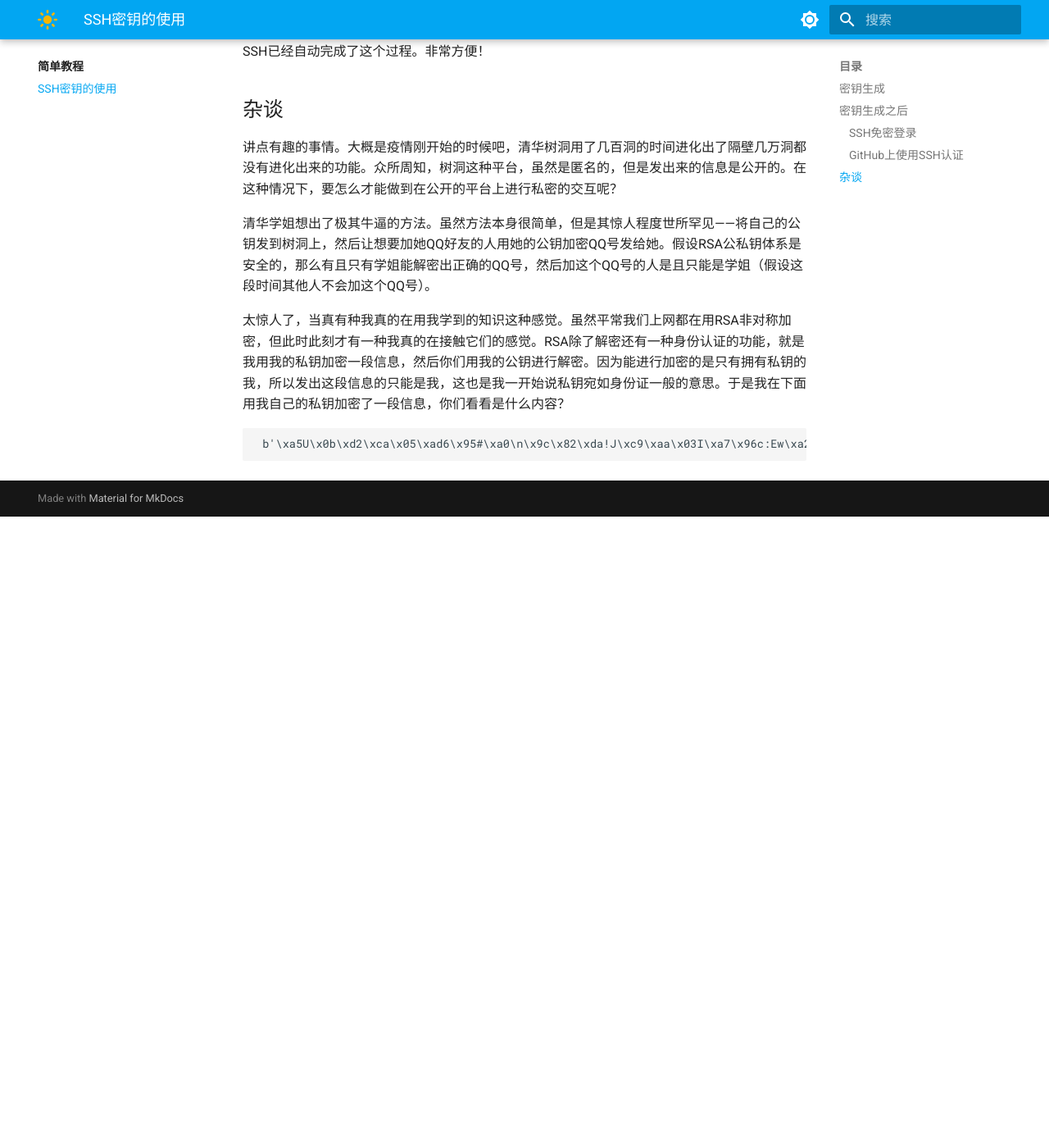
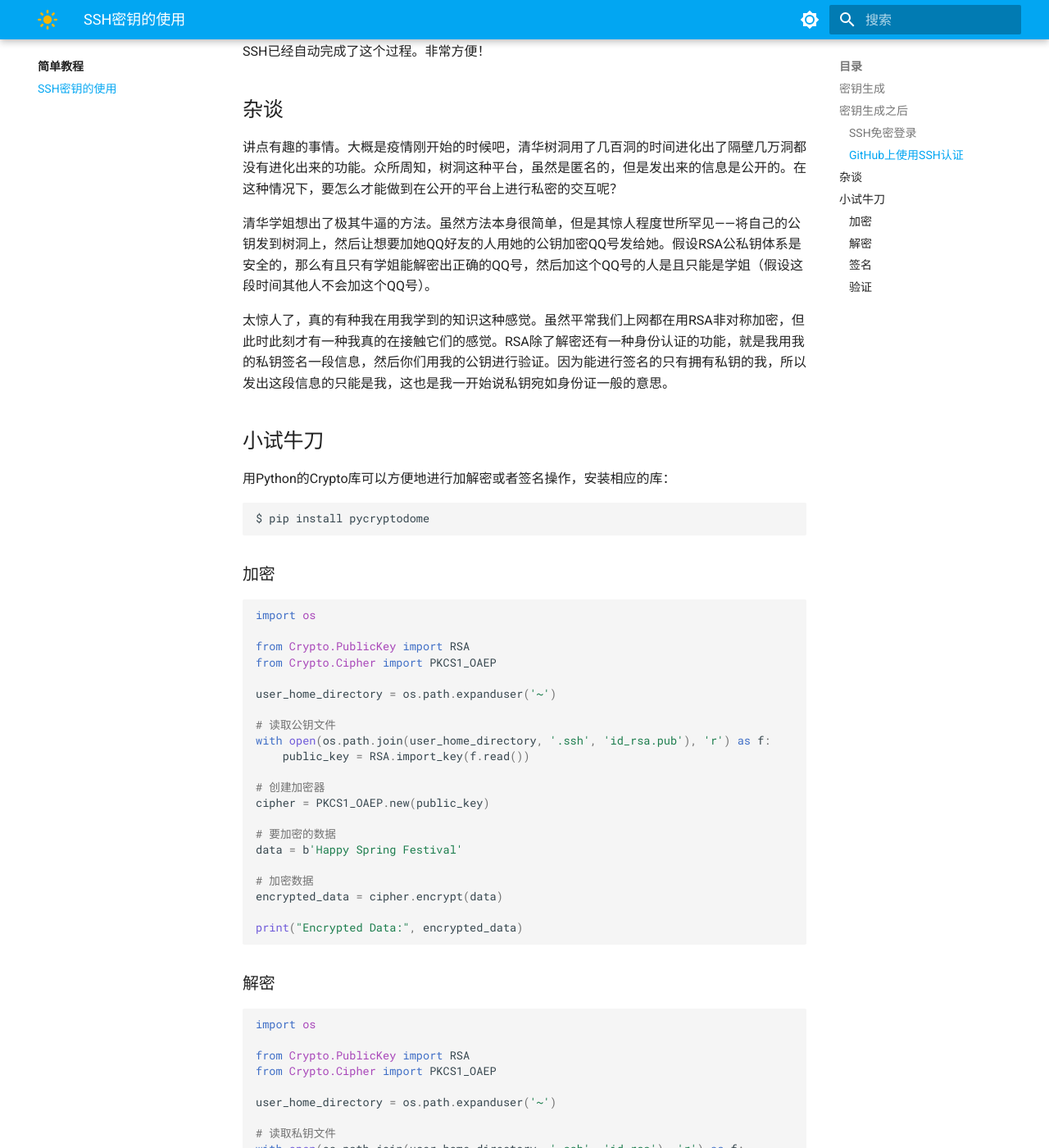
Before and after one commit to liuyihao18/starry, an MkDocs documentation site: the page built from docs/tutorials/ssh_keys.md, in a window 1280 px wide and 1400 px high, scrolled down 1345 px. Shown: the whole window at 82% size. Built offline with MkDocs 1.6.1 and Material for MkDocs 9.7.7, drawn with Linux system fonts in a browser that asks for light colours; before the commit the page ends 1975 px from its top, so only the background shows below that; some of the changed text lies outside the part shown.

Commit message:
update 20240216

````diff
--- a/docs/tutorials/ssh_keys.md
+++ b/docs/tutorials/ssh_keys.md
@@ -30,14 +30,14 @@ $ ssh user@ip
 
 然后被要求输入密码。如果只是偶尔使用还行，但是如果多次使用或者同时开多个终端，那么就会稍显麻烦。为了解决这个问题，我们仅需要把自己的公钥复制到服务器目录`~/.ssh/`下的文件`authorized_keys`文件中即可，于是我们便可以直接免密登录服务器啦！
 
-> 记得重启SSH服务，然后是有些服务器可能需要进一步设置，这就不在本教程的指导范围内了
+> 记得重启SSH服务，然后有些服务器可能需要进一步设置，这就不在本教程的指导范围内咯
 
 ### GitHub上使用SSH认证
 
 还在因为GitHub上HTTPS下载/克隆仓库的速度而绝望吗？那么请务必使用SSH方法。GitHub由于国内不可告人的限制而几乎无法使用了，于是中国程序员成了最会保护自己隐私的人。虽然设置代理也可以加速HTTPS，但是不如直接使用SSH绕过去更方便。
 
 方法很简单，把自己的公钥复制到GitHub上相应的设置中即可。点击`Settings`，然后找到`SSH and GPG keys`，进去点击`New SSH Keys`，起个自己能认出来是哪个设备的名字，把公钥复制进去，大功告成。
-你可以把自己的设备都这样子添加进去。
+你可以把自己的设备都像这样添加进去。
 
 使用SSH还有个特别好的地方就是你再也不需要在`push`私有仓库时输入用户名和密码了，因为SSH已经自动完成了这个过程。非常方便！
 
@@ -47,8 +47,133 @@ $ ssh user@ip
 
 清华学姐想出了极其牛逼的方法。虽然方法本身很简单，但是其惊人程度世所罕见——将自己的公钥发到树洞上，然后让想要加她QQ好友的人用她的公钥加密QQ号发给她。假设RSA公私钥体系是安全的，那么有且只有学姐能解密出正确的QQ号，然后加这个QQ号的人是且只能是学姐（假设这段时间其他人不会加这个QQ号）。
 
-太惊人了，当真有种我真的在用我学到的知识这种感觉。虽然平常我们上网都在用RSA非对称加密，但此时此刻才有一种我真的在接触它们的感觉。RSA除了解密还有一种身份认证的功能，就是我用我的私钥加密一段信息，然后你们用我的公钥进行解密。因为能进行加密的是只有拥有私钥的我，所以发出这段信息的只能是我，这也是我一开始说私钥宛如身份证一般的意思。于是我在下面用我自己的私钥加密了一段信息，你们看看是什么内容？
+太惊人了，真的有种我在用我学到的知识这种感觉。虽然平常我们上网都在用RSA非对称加密，但此时此刻才有一种我真的在接触它们的感觉。RSA除了解密还有一种身份认证的功能，就是我用我的私钥签名一段信息，然后你们用我的公钥进行验证。因为能进行签名的只有拥有私钥的我，所以发出这段信息的只能是我，这也是我一开始说私钥宛如身份证一般的意思。
 
-```text
- b'\xa5U\x0b\xd2\xca\x05\xad6\x95#\xa0\n\x9c\x82\xda!J\xc9\xaa\x03I\xa7\x96c:Ew\xa2\xf4\x01\x95\xd4A\xac\xf0{TO\x19\x80vg\x9d\x1e\xeb\x84\xb3\xa5\x06\x9fSD\x9a\xd1\xeb\xb1q\x1e\x86\xa0\xa3\xb7\xa0\x82!-\xcca\xcd\xa9\x8d/\xf1\x1d\xab\xe2\xdb}\xe2\x08\xb4\\\xb4>/v\x9e\xae\xb2\xca\xc6\xff*a\xfb\xb4\xf9IOF\xa5\r\xd0(\xebS\x97\x86\x15;i\xac\x0b{1C\xf4\x01\x9b\x96Aa/\xbe\xbb\x91<\xd9\x10b\x0b\x0c\x18\x91\xb6\xf9\x18\x9c\xe4\xd3\x04.$\x19\xc2\xaf\x11\xc5\x13\xd7\xb8\xdaK\xec\xbf\xf2\xdb\xb3w\x1a\xe2\xa6\x1e\x16\x1c\xdc\x94\x0b!\xe2\xf3\xbae\x03\x84-*5\xa4\x99\x1b\xbdq\xa5N\x948-&,h<\xaf\xc34\xc7T\x84\xe7h\xc0{\x97\x07\x81\xdb\xfe\x9e&\xaf\xed\xca_g\xb9)\xe5\x14\xc3\xa2\x82u\xf9\r\xa8\x0e#\xfcA\xee+\xdf%\xa7\xc4z\xbc\x11\x01\xea\x14\xc5v\xf6\xb7\xca+Y\x16\xe8\xd9B*\xe02\'\xdc\xbbyaPc\xed\x04\xb0"\xe0\xeb?*\xaf\x8b\x0b\xa0\xca&T \x9c\x07\xae\x1ea\xc1\xe1KvbK]l\xb1\x97\x018\xd5\x03C-1Z\xe4\x8fMm\x96b\x8e\xaa\x87\\\\\xcat\xf0\xfcnn\x1f<\x02\x88~^4\xd1\xa3\xd1\x85\xa5h\xed\xd7\xb1\x91\x82\x08{\x83=\xb3L\xfc\xc6Uw)\x87\xb1,\x0b\xf0\xe3@\xc7K\x0cd\x82A\xb1\xe5\xcc\xb8\xfd<\x7f$c\x02y:\x15\xfaX{\x93i\x80\xee\xa2u]\x8e'
+## 小试牛刀
+
+用Python的Crypto库可以方便地进行加解密或者签名操作，安装相应的库：
+
+```shell
+$ pip install pycryptodome
 ```
+
+### 加密
+
+```python
+import os
+
+from Crypto.PublicKey import RSA
+from Crypto.Cipher import PKCS1_OAEP
+
+user_home_directory = os.path.expanduser('~')
+
+# 读取公钥文件
+with open(os.path.join(user_home_directory, '.ssh', 'id_rsa.pub'), 'r') as f:
+    public_key = RSA.import_key(f.read())
+
+# 创建加密器
+cipher = PKCS1_OAEP.new(public_key)
+
+# 要加密的数据
+data = b'Happy Spring Festival'
+
+# 加密数据
+encrypted_data = cipher.encrypt(data)
+
+print("Encrypted Data:", encrypted_data)
+```
+
+### 解密
+
+```python
+import os
+
+from Crypto.PublicKey import RSA
+from Crypto.Cipher import PKCS1_OAEP
+
+user_home_directory = os.path.expanduser('~')
+
+# 读取私钥文件
+with open(os.path.join(user_home_directory, '.ssh', 'id_rsa'), 'r') as f:
+    private_key = RSA.import_key(f.read())
+
+# 创建解密器
+decryptor = PKCS1_OAEP.new(private_key)
+
+# 要解密的数据
+encrypted_data = b']Ck$\x02Y.\x90k\xa3\xcbn\xb7#\x0e\x95\xab\xca\xb2\xdb\x85)\xdc\x87l\n\xb4\xec\xa9\xcb\xee\xf7\xa8jQ\xa5\x8d\x14\xc1\x98\xcb\xf1,+#\x9b"y\xb9\x8e\xe9:6\xbb\xacN\xe7K\x11\xea\xc6\x81N\xd2k\xc2\x8c\xf5\x9e2\xa7\x8f\xa3\xf7-`5\xc7\x9a)_w\xb3\x86\xc0\x088\xcb\xfc\x96M\xf7\x10\x1d\xa2\x88\x04 \x87<\xa6\xf8\xc3\xaf\x08\x03r\xb3\xa8\xd8\x8bE\xf4\xb8\xeb\x0f/\xcd8\xd7q\xfb\x1a\x82\xb2\xbc\xda\x81\x92v\x1d\xe5\xde\x84-\xc5\xe3\xe5\xd7\x956\xc3\xb6\x94sm\xea\'\x1b\xfc\xcf\x8a\xe44C`\xd5\x0c\xaa\x9d\'\xe7\\\x03\xc2C\xc1\xf2hF\xde\x15\xd3\xb4\x8b\x97\x00"\xd7\xaf\xfc\xbcO\xe8Z\xc6\xfe&\x17\x16\xb8\xe0\x9a\x1f,\x85\\n!K\xe5O\xb1\xe4)}\xbb[\xf7u[0\xa1@t0{e\xb2\xfe8Eqq\xcfZ<g\x9f\x96\xc5\xfa\xb4[\xdf\xb2\xdd\xc2;\xe6\xd0\xc1\x92\xf1\xc1\xf1Y\xbd\x89\x89\x82%bg\xfbXLY\x03\xa5\x8f\xa9\x8e\x9f\xc8\x03\x12L\xb2\x06\xcdu\xb1z\xa6q2\t\xbdYAg\xfe\x81#\xc0\x7f*T\x03n\xcbd\x16\xa0C\xa9\xdf\xf3Um\x93\xfe\xb6EuZV\xb3 P\xe2\x00\xfdL\xb5\xd1\xf0\xc5\x18%\x7f G\xdc\xe1Wp\xc1g\x97GM\xd1\xbc\xc0\xb4\x98]\x81\xb9\xf0\x98\x10Td9\x13\x8c\xbd\x9bj\x9d\x9a\x9e\xbe?\xa6vnd\xdf\x80\xd9\x96\x9d\xf3\x92.\xd7\xef\x7f1S\x06\xf1\x8a\xe9k\xb8z\xb7\xafJ'
+
+# 解密数据
+decrypted_data = decryptor.decrypt(encrypted_data)
+
+print("Decrypted Data:", decrypted_data)
+```
+
+### 签名
+
+```python
+import os
+
+from Crypto.PublicKey import RSA
+from Crypto.Signature import PKCS1_v1_5
+from Crypto.Hash import SHA256
+
+user_home_directory = os.path.expanduser('~')
+
+# 读取私钥文件
+with open(os.path.join(user_home_directory, '.ssh', 'id_rsa'), 'r') as f:
+    private_key = RSA.import_key(f.read())
+
+# 要签名的数据
+data = b'Happy Spring Festival'
+
+# 计算数据的哈希值
+hash_value = SHA256.new(data)
+
+# 创建签名器
+signer = PKCS1_v1_5.new(private_key)
+
+# 对数据的哈希值进行签名
+signature = signer.sign(hash_value)
+
+# 将签名保存到文件中
+with open('signature.bin', 'wb') as f:
+    f.write(signature)
+
+print("Signature created and saved to signature.bin")
+```
+
+### 验证
+
+```python
+import os
+
+from Crypto.PublicKey import RSA
+from Crypto.Signature import PKCS1_v1_5
+from Crypto.Hash import SHA256
+
+user_home_directory = os.path.expanduser('~')
+
+# 读取公钥文件
+with open(os.path.join(user_home_directory, '.ssh', 'id_rsa.pub'), 'r') as f:
+    public_key = RSA.import_key(f.read())
+
+# 读取签名文件
+with open('signature.bin', 'rb') as f:
+    signature = f.read()
+
+# 要签名的数据
+data = b'Happy Spring Festival'
+
+# 计算消息的哈希值
+hash_value = SHA256.new(data)
+
+# 创建签名验证器
+verifier = PKCS1_v1_5.new(public_key)
+
+# 验证签名
+if verifier.verify(hash_value, signature):
+    print("Signature is valid.")
+else:
+    print("Signature is invalid.")
+```
--- a/mkdocs.yml
+++ b/mkdocs.yml
@@ -59,6 +59,10 @@ theme:
     - toc.follow
     - navigation.top
 
+# Exclude Files
+exclude_docs: |
+  /test
+
 # Extra Parameters
 extra:
   homepage: '../'
````
Also changed, not shown: docs/tutorials/index.md (+1 -1 lines).
